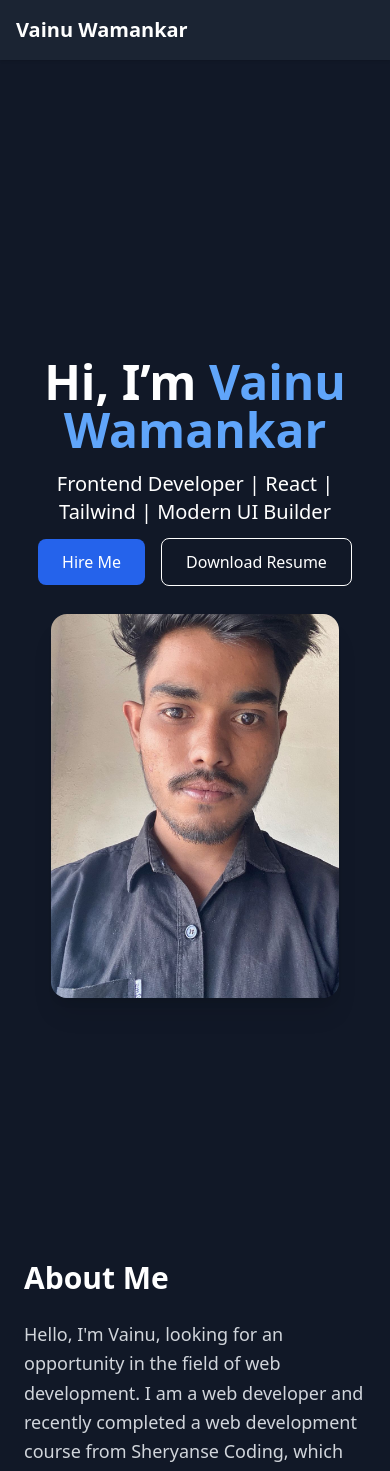
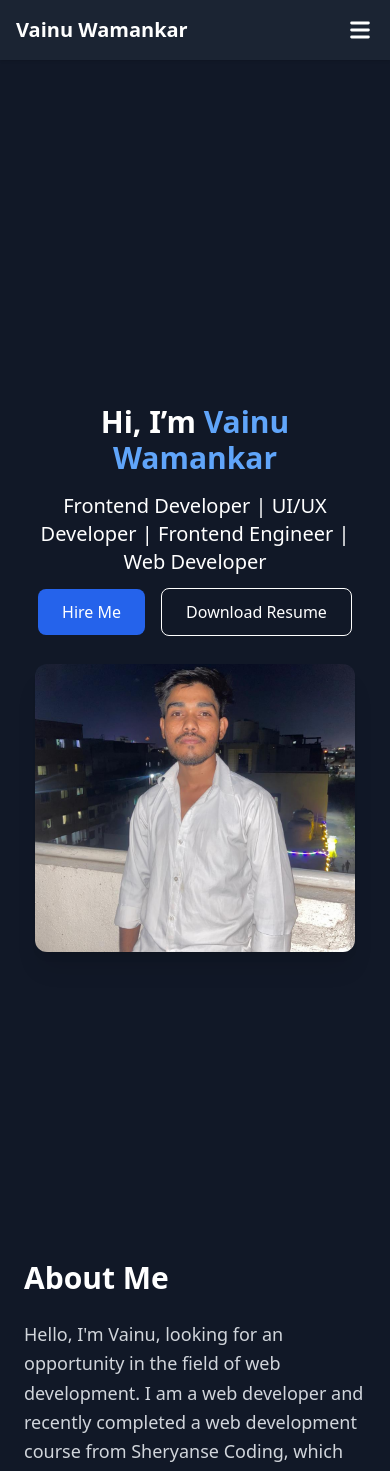
Before and after one commit to Vainu-Wamnkar/portfolio-profile, a React (Vite) app: page / in a window 390 px wide. Shown: the top 1471 px of the page. Built offline with nearby package versions, Linux system fonts and the light colour scheme.

Commit message:
handle first page and set resume

```diff
--- a/src/App.jsx
+++ b/src/App.jsx
@@ -43,7 +43,7 @@ export default function App() {
       {showWelcome ? (
         // ------------------ LETTER BY LETTER SCREEN ------------------
         <div className="h-screen flex items-center justify-center bg-black text-white">
-          <h1 className="text-5xl font-bold tracking-wide fade-scale">
+          <h1 className="text-3xl sm:text-5xl font-bold tracking-wide fade-scale">
             {displayedText}
           </h1>
 
--- a/src/components/About.jsx
+++ b/src/components/About.jsx
@@ -2,7 +2,7 @@ import React from "react";
 
 export default function About() {
   return (
-    <section id="about" className="py-20 px-6 bg-gray-900 mt-20">
+    <section id="about" className="py-20 px-6 bg-gray-900 mt-20 sm:mt-1">
       <div className="max-w-5xl mx-auto flex flex-col md:flex-row items-center gap-10">
 
         {/* LEFT SIDE TEXT */}
--- a/src/components/Footer.jsx
+++ b/src/components/Footer.jsx
@@ -19,7 +19,7 @@ export default function Footer() {
         {/* Social Links */}
         <div className="flex justify-center gap-8 mt-6 text-3xl">
           <a
-            href="https://www.linkedin.com"
+            href="https://www.linkedin.com/in/vainu-wamankar-7a3b39312/"
             target="_blank"
             className="hover:text-blue-500 transition-transform hover:scale-110"
           >
@@ -27,7 +27,7 @@ export default function Footer() {
           </a>
 
           <a
-            href="https://www.instagram.com"
+            href="https://www.instagram.com/mr_ritik_wamnkar09?igsh=MTZmdnJ0YjVobjFidQ%3D%3D&utm_source=qr"
             target="_blank"
             className="hover:text-pink-500 transition-transform hover:scale-110"
           >
@@ -35,7 +35,7 @@ export default function Footer() {
           </a>
 
           <a
-            href="https://github.com"
+            href="http://github.com/Vainu-Wamnkar"
             target="_blank"
             className="hover:text-gray-400 transition-transform hover:scale-110"
           >
--- a/src/components/Hero.jsx
+++ b/src/components/Hero.jsx
@@ -3,7 +3,7 @@ import { motion } from "framer-motion";
 
 export default function Hero() {
   return (
-    <section className="h-screen px-6 flex items-center mt-48" id="home">
+    <section className="h-screen px-6 flex items-center mt-48 sm:mt-1" id="home">
       <div className="max-w-5xl mx-auto w-full flex flex-col md:flex-row items-center justify-center gap-10">
 
         {/* LEFT TEXT */}
@@ -12,7 +12,7 @@ export default function Hero() {
             initial={{ opacity: 0, y: -40 }}
             animate={{ opacity: 1, y: 0 }}
             transition={{ duration: 1 }}
-            className="text-5xl font-bold"
+            className="text-3xl sm:text-5xl font-bold"
           >
             Hi, I’m <span className="text-blue-400">Vainu Wamankar</span>
           </motion.h1>
@@ -23,7 +23,7 @@ export default function Hero() {
             transition={{ delay: 0.6 }}
             className="text-xl mt-4 max-w-xl"
           >
-            Frontend Developer | React | Tailwind | Modern UI Builder
+            Frontend Developer | UI/UX Developer | Frontend Engineer | Web Developer
           </motion.p>
 
           <motion.div
@@ -36,7 +36,7 @@ export default function Hero() {
               Hire Me
             </a>
 
-            <a href="/resume.pdf" className="px-6 py-3 border border-white rounded-lg">
+            <a href="/vainu-wamnkar.pdf" className="px-6 py-3 border border-white rounded-lg">
               Download Resume
             </a>
           </motion.div>
@@ -50,9 +50,9 @@ export default function Hero() {
           className="flex-1 flex justify-center"
         >
           <img
-            src="/vainu-image.jpg"
+            src="/ritik.jpg"
             alt="Profile"
-            className="w-72 h-96 object-cover rounded-2xl shadow-xl"
+            className="w-80 h-72 object-cover rounded-xl shadow-xl"
           />
         </motion.div>
 
--- a/src/components/Navbar.jsx
+++ b/src/components/Navbar.jsx
@@ -1,14 +1,19 @@
-import React from "react";
+import React, { useState } from "react";
 import { Link } from "react-scroll";
+import { HiMenu, HiX } from "react-icons/hi";
 
 export default function Navbar() {
+  const [isOpen, setIsOpen] = useState(false);
+  const navItems = ["home", "about", "skills", "projects", "internships", "contact", "education"];
+
   return (
     <nav className="fixed top-0 left-0 w-full bg-gray-800/80 backdrop-blur-md shadow z-50">
       <div className="max-w-6xl mx-auto flex items-center justify-between p-4">
         <h1 className="text-xl font-bold cursor-pointer">Vainu Wamankar</h1>
 
+        {/* Desktop Menu */}
         <div className="hidden md:flex space-x-6">
-          {["home", "about", "skills", "projects", "internships", "contact","education"].map((item) => (
+          {navItems.map((item) => (
             <Link
               key={item}
               to={item}
@@ -20,6 +25,36 @@ export default function Navbar() {
             </Link>
           ))}
         </div>
+
+        {/* Mobile Hamburger */}
+        <div className="md:hidden flex items-center">
+          <button onClick={() => setIsOpen(!isOpen)}>
+            {isOpen ? <HiX size={28} className="text-white" /> : <HiMenu size={28} className="text-white" />}
+          </button>
+        </div>
+      </div>
+
+      {/* Mobile Menu (Vertical & Slide Down) */}
+      <div
+        className={`md:hidden overflow-hidden bg-gray-800/95 backdrop-blur-md shadow-lg transition-all duration-500 ${
+          isOpen ? "max-h-96 py-4" : "max-h-0 py-0"
+        }`}
+      >
+        <ul className="flex flex-col items-center space-y-4">
+          {navItems.map((item) => (
+            <li key={item}>
+              <Link
+                to={item}
+                smooth={true}
+                duration={500}
+                className="cursor-pointer hover:text-blue-400 text-lg"
+                onClick={() => setIsOpen(false)} // click par menu close ho jaye
+              >
+                {item.charAt(0).toUpperCase() + item.slice(1)}
+              </Link>
+            </li>
+          ))}
+        </ul>
       </div>
     </nav>
   );
```
Also changed, not shown: ritik.jpg (added), 1 other file (tests, documents, lock files or other folders).
